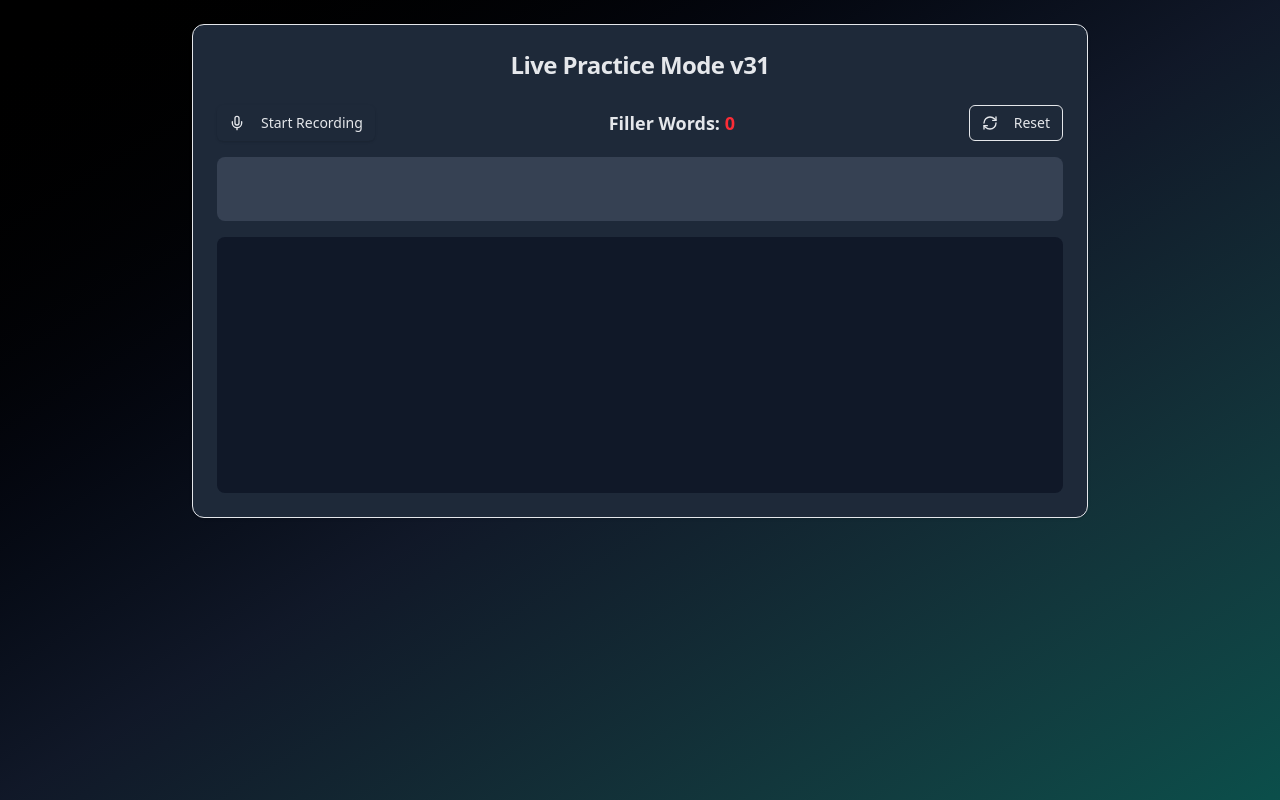
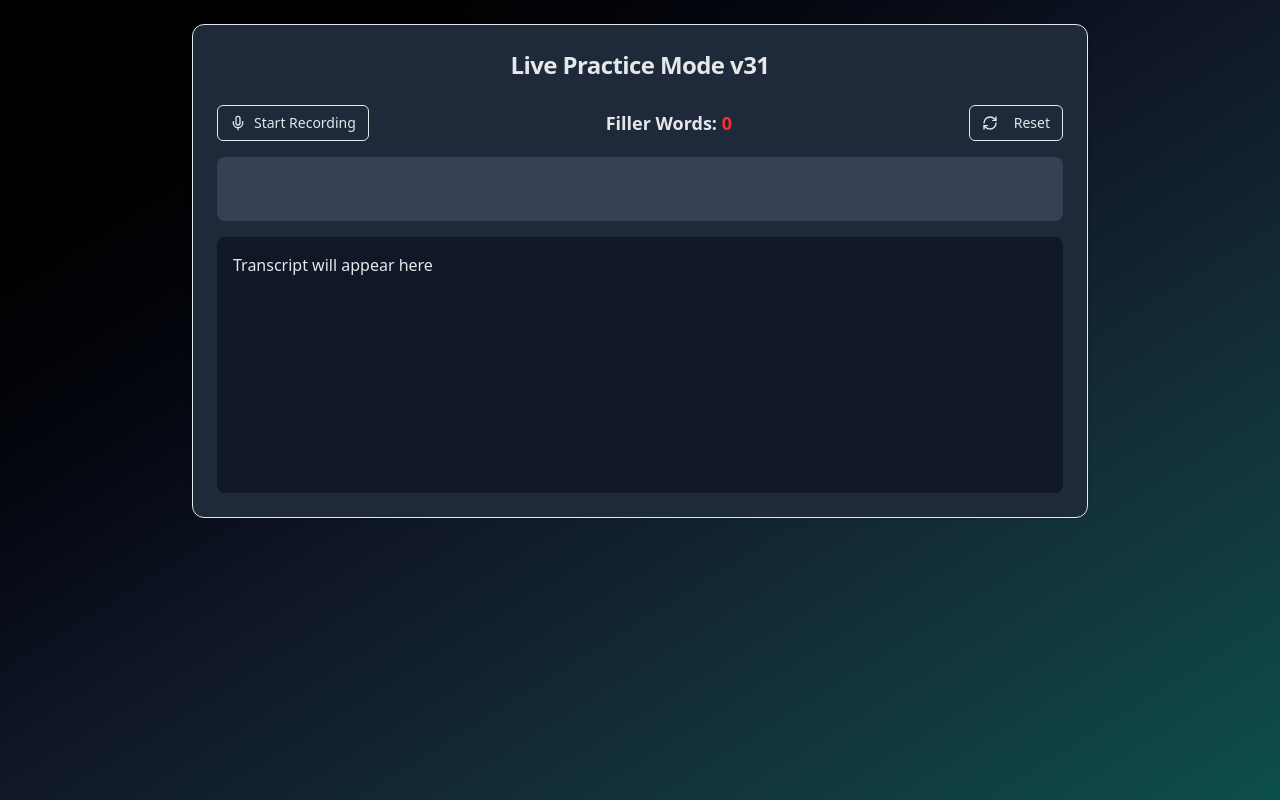
Before and after one commit to hassanuahmad/present-pro, a React (Vite) app: page /practice in a window 1280 px wide. Built offline with nearby package versions, Linux system fonts and the light colour scheme.

Commit message:
added code to check for filler words and also updating count

```diff
--- a/src/pages/practice.tsx
+++ b/src/pages/practice.tsx
@@ -1,9 +1,13 @@
 import { useState, useEffect, useRef } from "react"
 import { Button } from "@/components/ui/button"
 import { Card, CardContent, CardHeader, CardTitle } from "@/components/ui/card"
-import { Mic, MicOff, RefreshCw } from "lucide-react"
+import { Mic, Square, RefreshCw } from "lucide-react"
+import { RealtimeTranscriber } from "assemblyai/streaming"
+import RecordRTC from "recordrtc"
 
 const fillerWords = ["um", "uh", "like", "you know", "actually", "basically", "literally"]
+
+const SAMPLE_RATE = 16000;
 
 export default function LivePracticeMode() {
   let theme = "dark"
@@ -28,130 +32,6 @@ export default function LivePracticeMode() {
     }
   }, [transcriptRef.current]) //Corrected dependency
 
-  const toggleRecording = () => {
-    setIsRecording((prev) => !prev)
-    if (!isRecording) {
-      simulateLiveSpeech()
-    } else {
-      if (timerRef.current) {
-        clearInterval(timerRef.current)
-      }
-    }
-  }
-
-  const simulateLiveSpeech = () => {
-    const words = [
-      "Welcome",
-      "to",
-      "version",
-      "31",
-      "of",
-      "our",
-      "presentation",
-      "practice",
-      "mode",
-      "um",
-      "Today",
-      "we'll",
-      "be",
-      "discussing",
-      "the",
-      "importance",
-      "of",
-      "effective",
-      "communication",
-      "uh",
-      "in",
-      "various",
-      "professional",
-      "settings",
-      "you know",
-      "It's",
-      "actually",
-      "a",
-      "critical",
-      "skill",
-      "that",
-      "can",
-      "make",
-      "or",
-      "break",
-      "your",
-      "career",
-      "um",
-      "Let's",
-      "dive",
-      "into",
-      "some",
-      "key",
-      "points",
-      "First",
-      "active",
-      "listening",
-      "is",
-      "uh",
-      "crucial",
-      "for",
-      "understanding",
-      "others",
-      "Second",
-      "clear",
-      "and",
-      "concise",
-      "messaging",
-      "helps",
-      "avoid",
-      "misunderstandings",
-      "Third",
-      "body",
-      "language",
-      "plays",
-      "a",
-      "significant",
-      "role",
-      "in",
-      "how",
-      "your",
-      "message",
-      "is",
-      "received",
-      "um",
-      "by",
-      "others",
-      "Remember",
-      "practice",
-      "makes",
-      "perfect",
-    ]
-    let index = 0
-
-    timerRef.current = setInterval(() => {
-      if (index < words.length) {
-        const word = words[index]
-        setCurrentWord(word)
-        setTranscript((prev) => {
-          const newTranscript = prev + (prev ? " " : "") + word
-          const newFillerCount = countFillerWords(newTranscript)
-          setFillerCount(newFillerCount)
-          return newTranscript
-        })
-        index++
-      } else {
-        if (timerRef.current) {
-          clearInterval(timerRef.current)
-        }
-        setIsRecording(false)
-      }
-    }, 500)
-  }
-
-  const countFillerWords = (text: string) => {
-    return fillerWords.reduce((count, word) => {
-      const regex = new RegExp(`\\b${word}\\b`, "gi")
-      return count + (text.match(regex) || []).length
-    }, 0)
-  }
-
   const resetPractice = () => {
     setTranscript("")
     setFillerCount(0)
@@ -161,6 +41,90 @@ export default function LivePracticeMode() {
       clearInterval(timerRef.current)
     }
   }
+
+  const realtimeTranscriber = useRef<RealtimeTranscriber | null>(null);
+  const recorder = useRef<any>(null);
+
+  const getToken = async () => {
+      const response = await fetch("http://172.105.22.222:8000/token");
+      const data = await response.json();
+      if (data.error) {
+          alert(data.error);
+      }
+      return data.token;
+  };
+
+  const startTranscription = async () => {
+      realtimeTranscriber.current = new RealtimeTranscriber({
+          token: await getToken(),
+          sampleRate: SAMPLE_RATE,
+      });
+
+      const texts: Record<number, string> = {};
+      realtimeTranscriber.current.on("transcript", (transcript) => {
+          let msg = '';
+          texts[transcript.audio_start] = transcript.text;
+          const keys = Object.keys(texts);
+          keys.sort((a, b) => Number(a) - Number(b));
+          for (const key of keys) {
+              if (texts[Number(key)]) {
+                  msg += ` ${texts[Number(key)]}`;
+                  console.log(msg);
+              }
+          }
+
+          // Count filler words in the new transcript
+          const words = msg.toLowerCase().split(/\s+/);
+          const fillerWordCount = words.filter(word => fillerWords.includes(word)).length;
+          setFillerCount(fillerWordCount);
+          setTranscript(msg);
+      });
+
+      realtimeTranscriber.current.on("error", (event) => {
+          console.error(event);
+          realtimeTranscriber.current?.close();
+          realtimeTranscriber.current = null;
+      });
+
+      realtimeTranscriber.current.on("close", (code, reason) => {
+          console.log(`Connection closed: ${code} ${reason}`);
+          realtimeTranscriber.current = null;
+      });
+
+      await realtimeTranscriber.current.connect();
+
+      navigator.mediaDevices
+          .getUserMedia({ audio: true })
+          .then((stream) => {
+          recorder.current = new RecordRTC(stream, {
+              type: 'audio',
+              mimeType: 'audio/webm;codecs=pcm',
+              recorderType: RecordRTC.StereoAudioRecorder,
+              timeSlice: 250,
+              desiredSampRate: 16000,
+              numberOfAudioChannels: 1,
+              bufferSize: 4096,
+              audioBitsPerSecond: 128000,
+              ondataavailable: async (blob: any) => {
+                  if (!realtimeTranscriber.current) return;
+                  const buffer = await blob.arrayBuffer();
+                  realtimeTranscriber.current.sendAudio(buffer);
+              },
+          });
+          recorder.current.startRecording();
+          })
+          .catch((err) => console.error(err));
+
+      setIsRecording(true);
+  };
+
+  const endTranscription = async () => {
+      setIsRecording(false);
+      await realtimeTranscriber.current?.close();
+      realtimeTranscriber.current = null;
+      recorder.current?.pauseRecording();
+      recorder.current = null;
+  };
 
   return (
     <div
@@ -180,10 +144,14 @@ export default function LivePracticeMode() {
         </CardHeader>
         <CardContent>
           <div className="flex justify-between items-center mb-4">
-            <Button onClick={toggleRecording} variant={isRecording ? "destructive" : "default"}>
+            {/* <Button onClick={toggleRecording} variant={isRecording ? "destructive" : "default"}>
               {isRecording ? <MicOff className="mr-2 h-4 w-4" /> : <Mic className="mr-2 h-4 w-4" />}
               {isRecording ? "Stop Recording" : "Start Recording"}
-            </Button>
+            </Button> */}
+            <Button onClick={isRecording ? endTranscription : startTranscription} variant="outline" className="flex items-center gap-2">
+                    {isRecording ? <Square className="w-5 h-5" /> : <Mic className="w-5 h-5" />}
+                    {isRecording ? "Stop Recording" : "Start Recording"}
+                </Button>
             <div className="text-lg font-semibold">
               Filler Words: <span className="text-red-500">{fillerCount}</span>
             </div>
@@ -209,11 +177,19 @@ export default function LivePracticeMode() {
           </div>
           <div
             ref={transcriptRef}
-            className={`p-4 rounded-lg h-64 overflow-y-auto whitespace-pre-wrap ${
+            className={`p-4 rounded-lg h-64 overflow-y-auto ${
               theme === "dark" ? "bg-gray-900" : "bg-gray-100"
             }`}
           >
-            {transcript.split(" ").map((word, index) => (
+            {transcript ? transcript.split(/\s+/).map((word, index) => (
+              <span
+                key={index}
+                className={`${fillerWords.includes(word.toLowerCase()) ? 'text-red-500 font-semibold' : ''} mr-1`}
+              >
+                {word}
+              </span>
+            )) : "Transcript will appear here"}
+            {/* {transcript.split(" ").map((word, index) => (
               <span
                 key={index}
                 className={
@@ -228,7 +204,7 @@ export default function LivePracticeMode() {
               >
                 {word}{" "}
               </span>
-            ))}
+            ))} */}
           </div>
         </CardContent>
       </Card>
```
